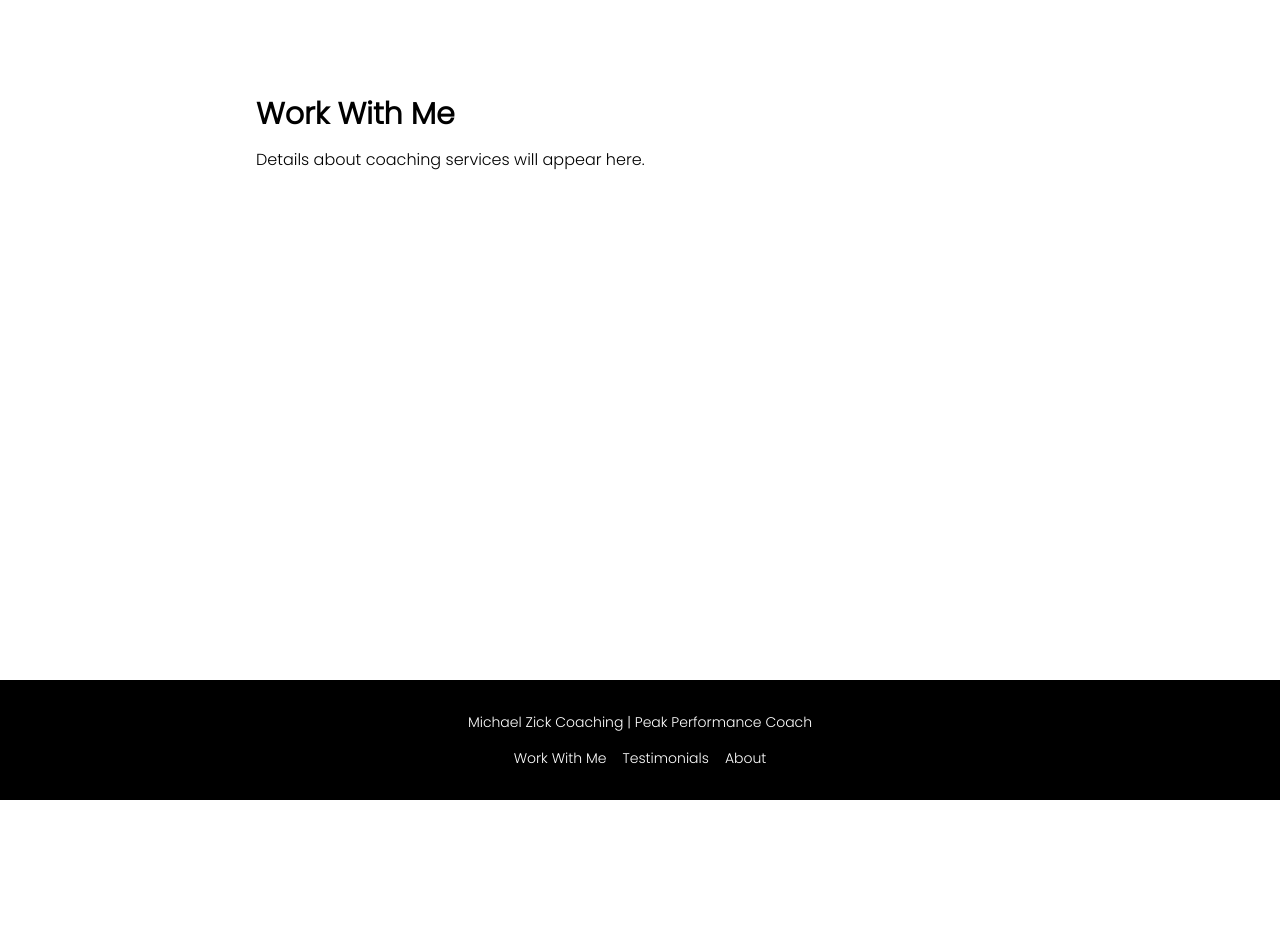
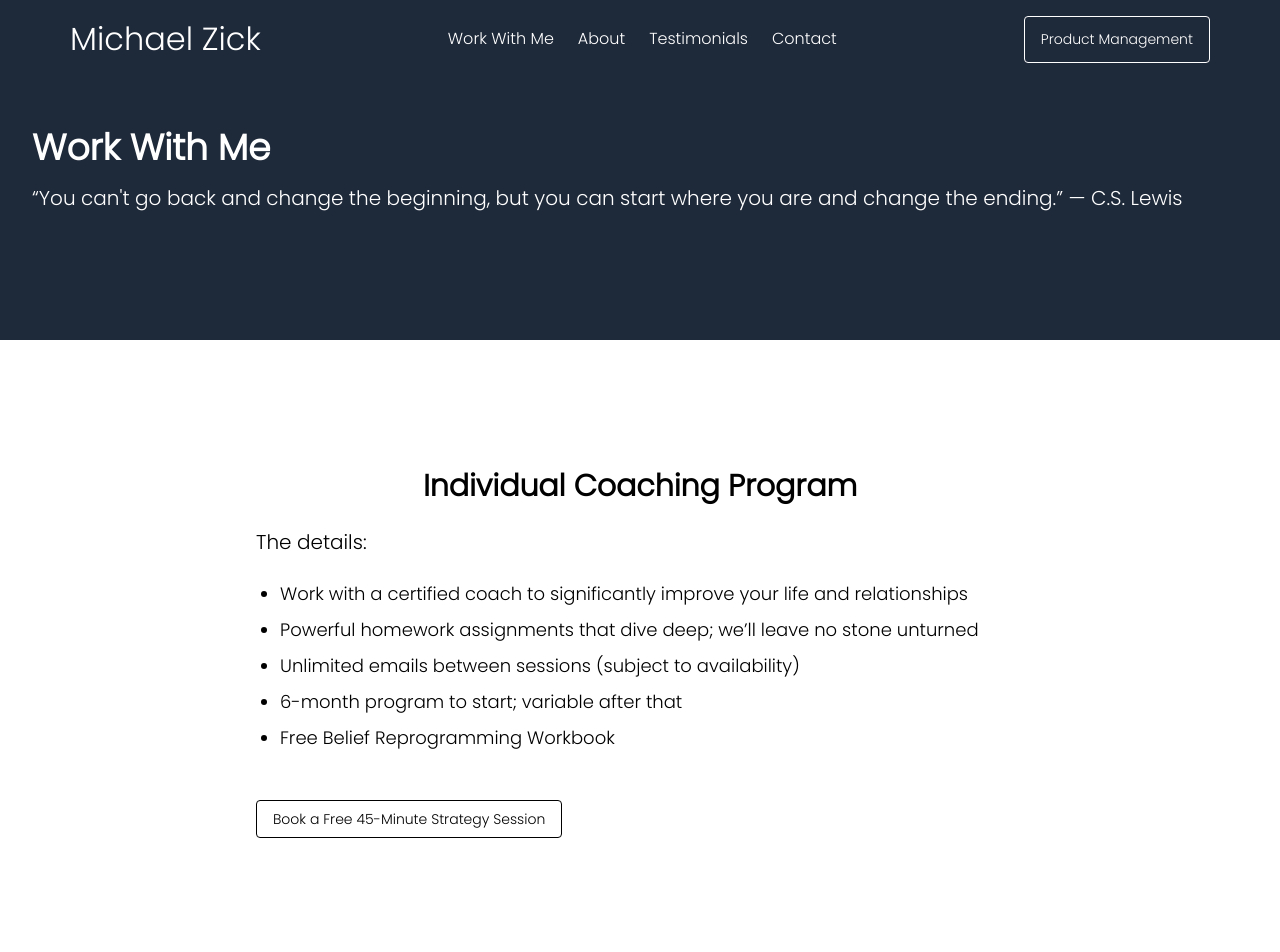
Before and after one commit to michaelzick/michaelzick.com, a Next.js app: page /work-with-me in a window 1280 px wide. Shown: the top 952 px of the page. Before the commit the page ends 800 px from the top, so only its background shows below. Built offline with nearby package versions, Linux system fonts and the light colour scheme.

Commit message:
style: implement Work With Me page

```diff
--- a/app/work-with-me/page.tsx
+++ b/app/work-with-me/page.tsx
@@ -1,8 +1,43 @@
 export default function WorkWithMe() {
   return (
-    <div className="max-w-3xl mx-auto py-24 space-y-4">
-      <h1 className="text-3xl font-semibold">Work With Me</h1>
-      <p>Details about coaching services will appear here.</p>
+    <div className="flex flex-col">
+      <section className="bg-[var(--dark-blue)] text-white px-6 md:px-8 py-24 md:py-32">
+        <div className="max-w-screen-xl mx-auto">
+          <h1 className="text-4xl font-semibold mb-4">Work With Me</h1>
+          <h3 className="text-xl font-light">
+            “You can't go back and change the beginning, but you can start where you are and change the ending.” — C.S.
+            Lewis
+          </h3>
+        </div>
+      </section>
+      <section className="px-6 md:px-8 py-24 md:py-32">
+        <div className="max-w-screen-md mx-auto space-y-6">
+          <h2 className="text-3xl font-semibold text-center">Individual Coaching Program</h2>
+          <h3 className="text-xl font-medium">The details:</h3>
+          <ul className="list-disc pl-6 space-y-2 text-lg">
+            <li>
+              Work with a certified coach to <strong>significantly improve</strong> your life and relationships
+            </li>
+            <li>
+              <strong>Powerful</strong> homework assignments that dive deep; we’ll leave no stone unturned
+            </li>
+            <li>
+              <strong>Unlimited emails</strong> between sessions (subject to availability)
+            </li>
+            <li>6-month program to start; variable after that</li>
+            <li>Free Belief Reprogramming Workbook</li>
+          </ul>
+          <div>
+            <a
+              href="https://link.michaelzick.com/45min"
+              target="_blank"
+              className="btn mt-6 inline-block"
+            >
+              Book a Free 45-Minute Strategy Session
+            </a>
+          </div>
+        </div>
+      </section>
     </div>
   )
 }
```
